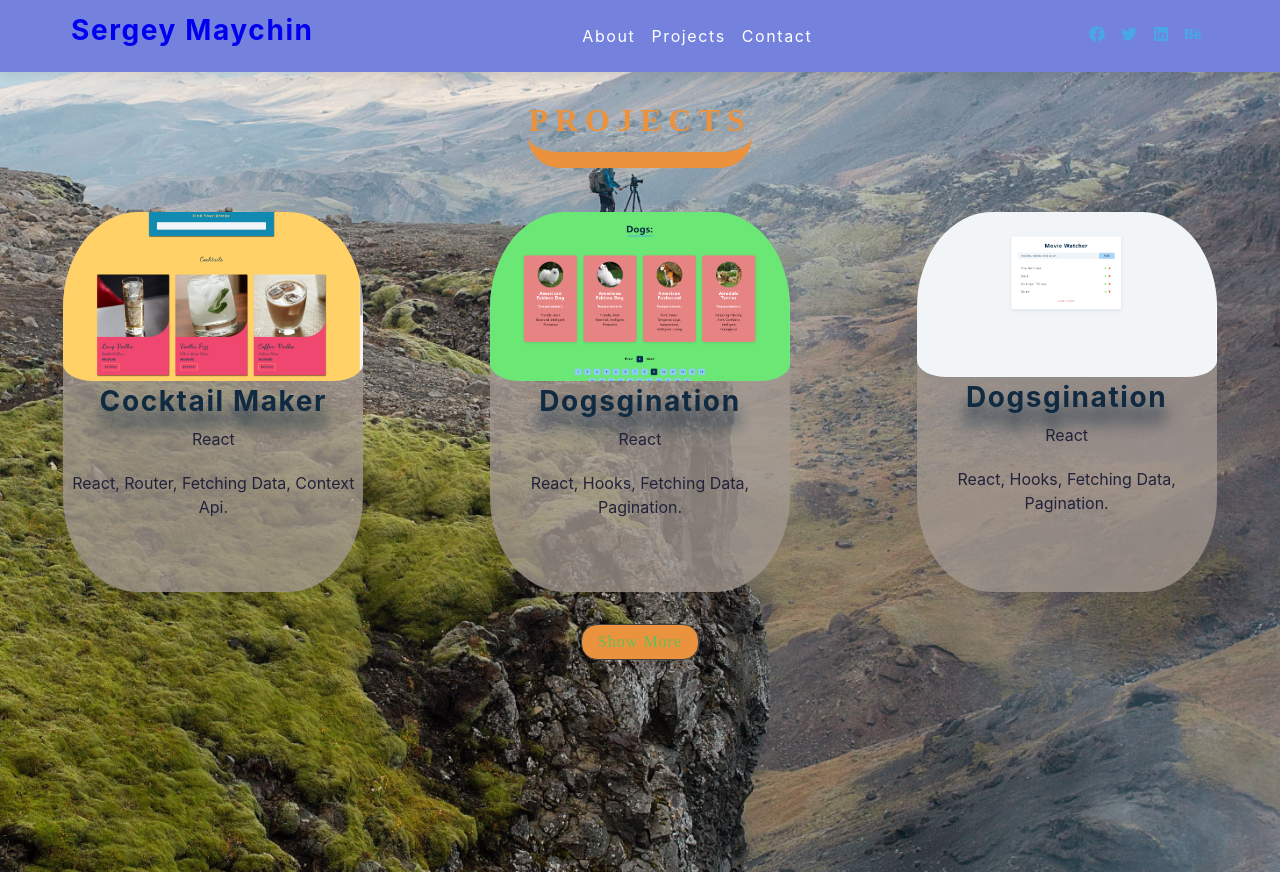
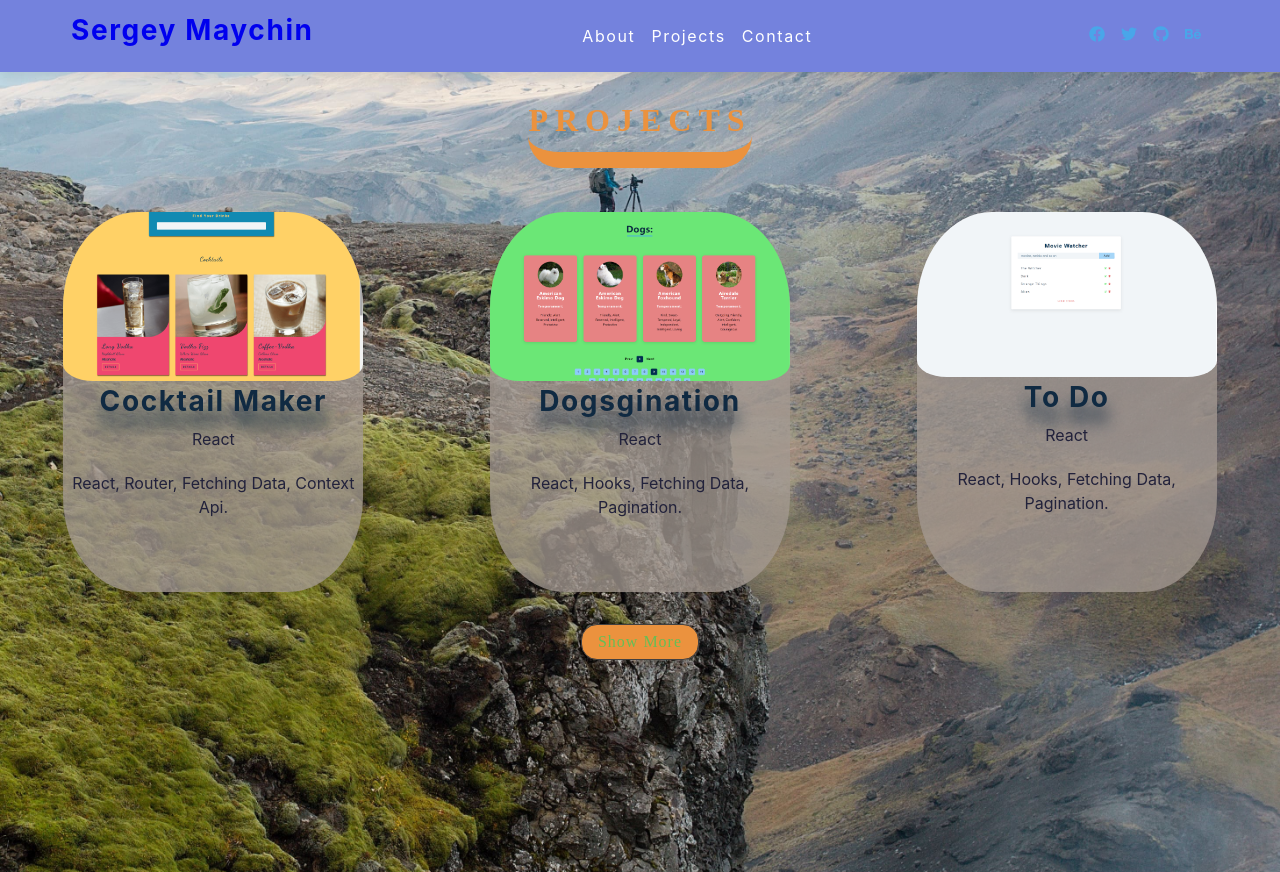
Before and after one commit to matt6852/portfolio, a React (Create React App) app: page /projects in a window 1280 px wide. Built offline with nearby package versions, Linux system fonts and the light colour scheme.

Commit message:
add link to git hub changed name one of the projects

```diff
--- a/src/data.js
+++ b/src/data.js
@@ -1,5 +1,5 @@
 import React from "react";
-import { FaBehance, FaFacebook, FaLinkedin, FaTwitter } from "react-icons/fa";
+import { FaBehance, FaFacebook, FaGithub, FaLinkedin, FaTwitter } from "react-icons/fa";
 import cocktailFull from "./assets/cocktailFull.png";
 import cocktailSmall from "./assets/cocktailSmall.png";
 import dogsFull from "./assets/dogsFull.png";
@@ -43,8 +43,8 @@ export const social = [
   },
   {
     id: 3,
-    url: "https://www.twitter.com",
-    icon: <FaLinkedin />,
+    url: "https://github.com/dashboard",
+    icon: <FaGithub />,
   },
   {
     id: 4,
@@ -77,7 +77,7 @@ export const projects = [
   },
   {
     id: 3,
-    title: "Dogsgination",
+    title: "to do",
     descriotion: "react",
     technologi: ["react", "hooks", "fetching data", "pagination"],
     imgBig: watcherFull,
```
